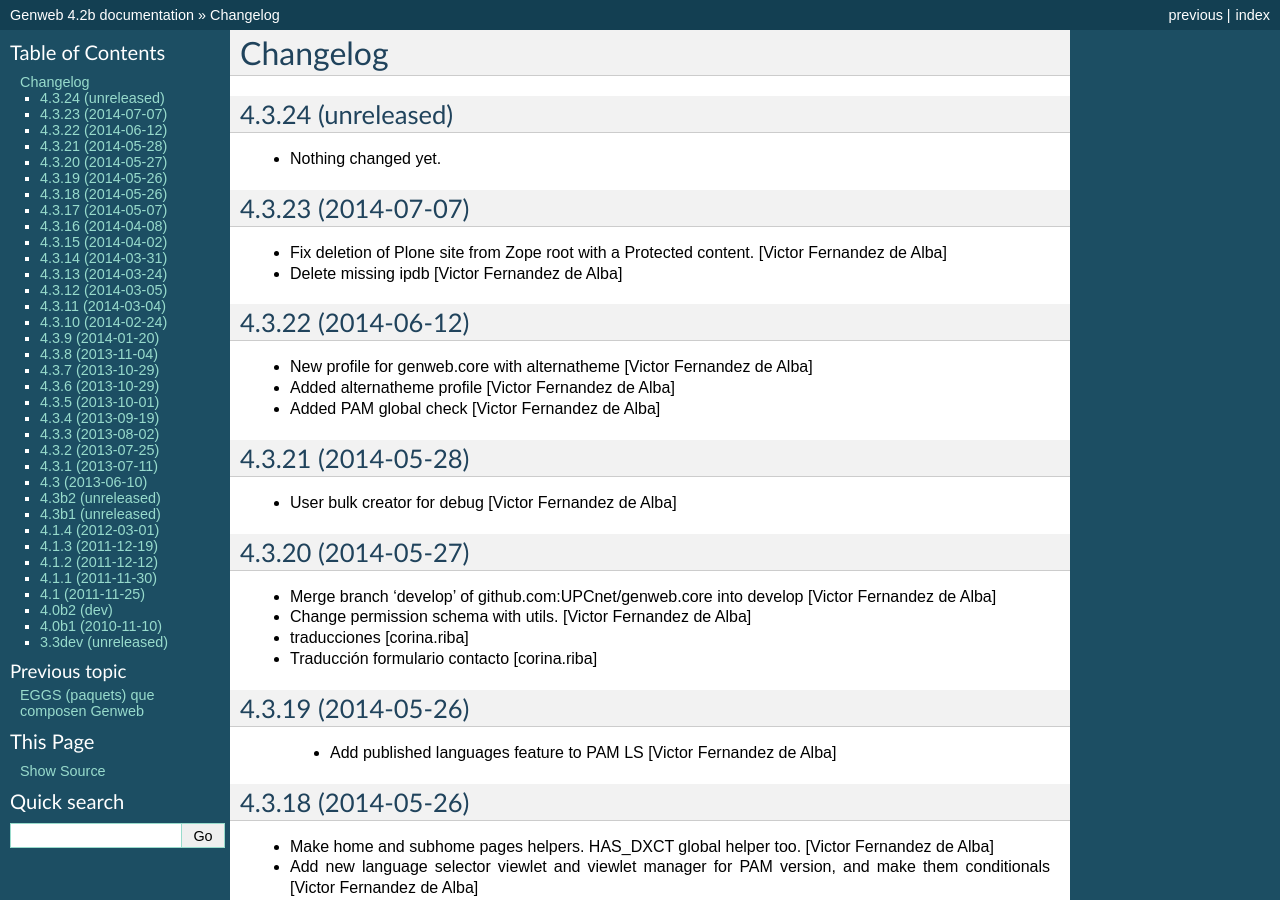
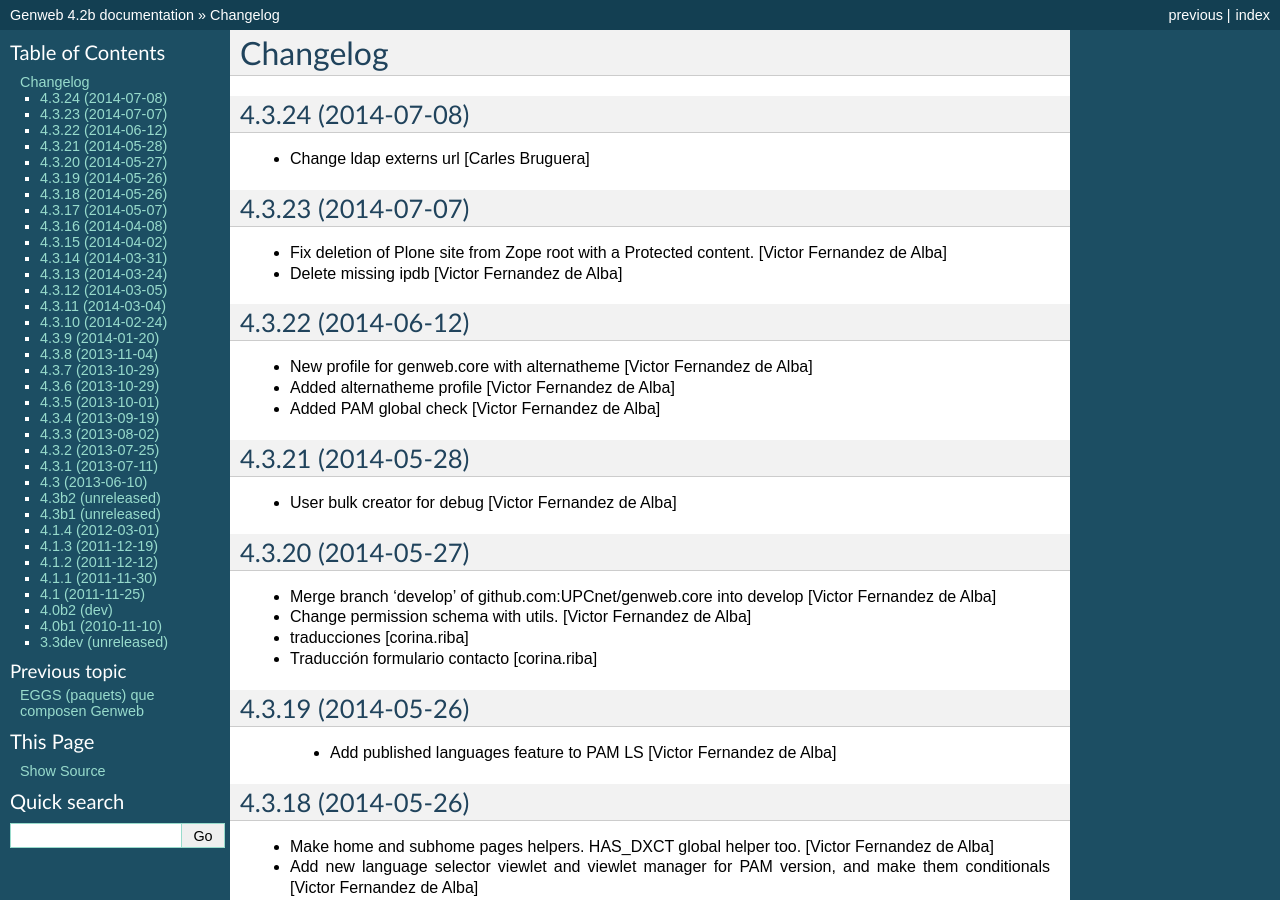
Before and after one commit to UPCnet/genweb.core, a Sphinx documentation site: the page built from docs/HISTORY.rst, in a window 1280 px wide and 900 px high. Built offline with Sphinx 7.4.7, drawn with Linux system fonts in a browser that asks for light colours.

Commit message:
Preparing release 4.3.24

```diff
--- a/docs/HISTORY.rst
+++ b/docs/HISTORY.rst
@@ -1,11 +1,10 @@
 Changelog
 =========
 
-4.3.24 (unreleased)
+4.3.24 (2014-07-08)
 -------------------
 
-- Nothing changed yet.
-
+* Change ldap externs url [Carles Bruguera]
 
 4.3.23 (2014-07-07)
 -------------------
--- a/setup.py
+++ b/setup.py
@@ -1,7 +1,7 @@
 from setuptools import setup, find_packages
 import os
 
-version = '4.3.24.dev0'
+version = '4.3.24'
 
 README = open("README.rst").read()
 HISTORY = open(os.path.join("docs", "HISTORY.rst")).read()
```
